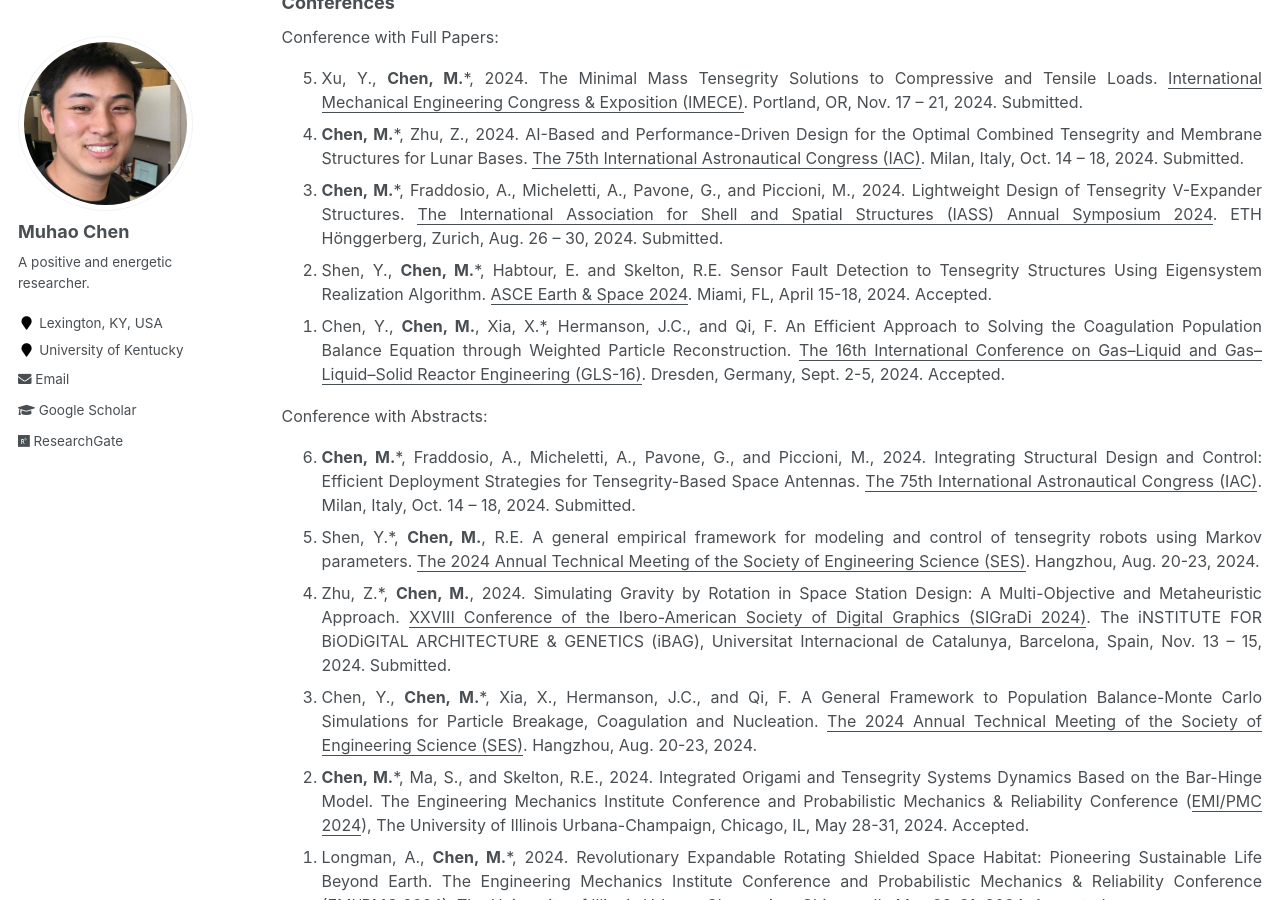
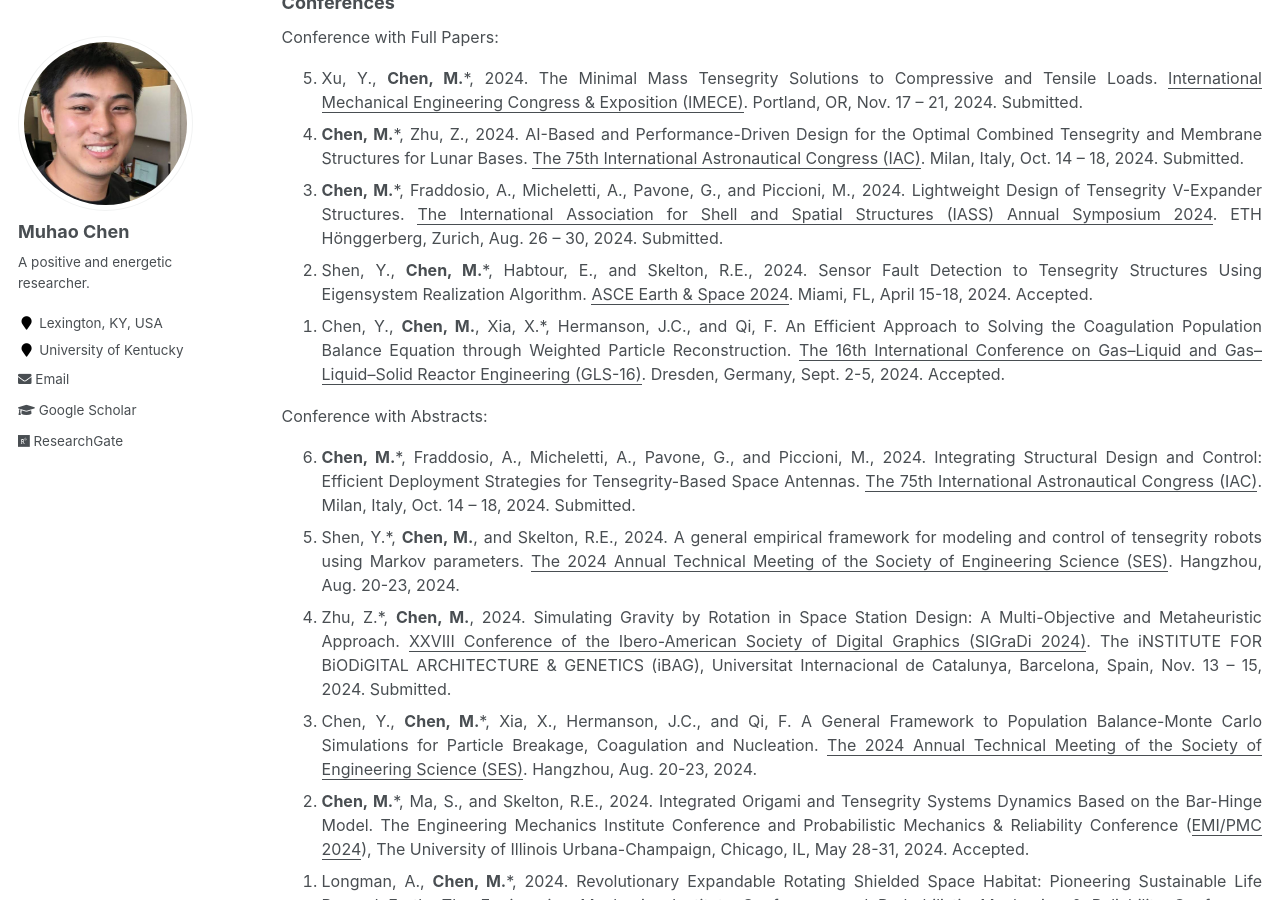
Before and after one commit to Muhao-Chen/muhao-chen.github.io, a Jekyll site: the page built from _pages/publication.md, in a window 1280 px wide and 900 px high, scrolled down 3833 px. Built offline with Jekyll 4.4.1, drawn with Linux system fonts in a browser that asks for light colours.

Commit message:
Update publication.md

```diff
--- a/_pages/publication.md
+++ b/_pages/publication.md
@@ -100,7 +100,7 @@ Conference with Full Papers:
 Portland, OR, Nov. 17 – 21, 2024. Submitted. </li>
 <li><strong>Chen, M.</strong>*, Zhu, Z., 2024. AI-Based and Performance-Driven Design for the Optimal Combined Tensegrity and Membrane Structures for Lunar Bases. <u>The 75th International Astronautical Congress (IAC)</u>. Milan, Italy, Oct. 14 – 18, 2024. Submitted. </li>
 <li><strong>Chen, M.</strong>*, Fraddosio, A., Micheletti, A., Pavone, G., and Piccioni, M., 2024. Lightweight Design of Tensegrity V-Expander Structures. <u>The International Association for Shell and Spatial Structures (IASS) Annual Symposium 2024</u>. ETH Hönggerberg, Zurich, Aug. 26 – 30, 2024. Submitted. </li>
-<li>Shen, Y., <strong>Chen, M.</strong>*, Habtour, E. and Skelton, R.E. Sensor Fault Detection to Tensegrity Structures Using Eigensystem Realization Algorithm. <u>ASCE Earth & Space 2024</u>. Miami, FL, April 15-18, 2024. Accepted.</li>
+<li>Shen, Y., <strong>Chen, M.</strong>*, Habtour, E., and Skelton, R.E., 2024. Sensor Fault Detection to Tensegrity Structures Using Eigensystem Realization Algorithm. <u>ASCE Earth & Space 2024</u>. Miami, FL, April 15-18, 2024. Accepted.</li>
 <li> Chen, Y., <strong>Chen, M.</strong>, Xia, X.*, Hermanson, J.C., and Qi, F. An Efficient Approach to Solving the Coagulation Population Balance Equation through Weighted Particle Reconstruction. <u>The 16th International Conference on Gas–Liquid and Gas–Liquid–Solid Reactor Engineering (GLS-16)</u>. Dresden, Germany, Sept. 2-5, 2024. Accepted.</li>
 <!-- <li><strong>Chen, M.</strong>*, Shen, Y., and Skelton, R.E. The Optimal Dynamical Model for 3D Tensegrity Morphing Airfoils. <u>ASCE Earth & Space 2024</u>. April 15-18, 2024, Miami, FL.</li> -->
 <!-- <li> <strong>Chen, M.</strong>*, Shen, Y., Skelton, R.E. The Optimal Dynamical Model for High-Dimensional Aerospace Structures. <u>ASME's International Mechanical Engineering Congress & Exposition (IMECE)</u>. New Orleans, LA. Oct. 29 – Nov. 2, 2023. Accepted. </li> -->
@@ -108,7 +108,7 @@ Portland, OR, Nov. 17 – 21, 2024. Submitted. </li>
 Conference with Abstracts:
 <ol reversed>
 <li><strong>Chen, M.</strong>*, Fraddosio, A., Micheletti, A., Pavone, G., and Piccioni, M., 2024. Integrating Structural Design and Control: Efficient Deployment Strategies for Tensegrity-Based Space Antennas. <u>The 75th International Astronautical Congress (IAC)</u>. Milan, Italy, Oct. 14 – 18, 2024. Submitted. </li>
-<li> Shen, Y.*, <strong>Chen, M.</strong>, R.E. A general empirical framework for modeling and control of tensegrity robots using Markov parameters. <u>The 2024 Annual Technical Meeting of the Society of Engineering Science (SES)</u>. Hangzhou, Aug. 20-23, 2024.</li>
+<li> Shen, Y.*, <strong>Chen, M.</strong>, and Skelton, R.E., 2024. A general empirical framework for modeling and control of tensegrity robots using Markov parameters. <u>The 2024 Annual Technical Meeting of the Society of Engineering Science (SES)</u>. Hangzhou, Aug. 20-23, 2024.</li>
 <li>Zhu, Z.*, <strong>Chen, M.</strong>, 2024. Simulating Gravity by Rotation in Space Station Design: A Multi-Objective and Metaheuristic Approach. <u>XXVIII Conference of the Ibero-American Society of Digital Graphics (SIGraDi 2024)</u>. The iNSTITUTE FOR BiODiGITAL ARCHITECTURE & GENETICS (iBAG), Universitat Internacional de Catalunya, Barcelona, Spain, Nov. 13 – 15, 2024. Submitted. </li>
 <li> Chen, Y., <strong>Chen, M.</strong>*, Xia, X., Hermanson, J.C., and Qi, F. A General Framework to Population Balance-Monte Carlo Simulations for Particle Breakage, Coagulation and Nucleation. <u>The 2024 Annual Technical Meeting of the Society of Engineering Science (SES)</u>. Hangzhou, Aug. 20-23, 2024.</li>
 <li><strong>Chen, M.</strong>*, Ma, S., and Skelton, R.E., 2024. Integrated Origami and Tensegrity Systems Dynamics Based on the Bar-Hinge Model. The Engineering Mechanics Institute Conference and Probabilistic Mechanics & Reliability Conference (<u>EMI/PMC 2024</u>), The University of Illinois Urbana-Champaign, Chicago, IL, May 28-31, 2024. Accepted.</li>
```
